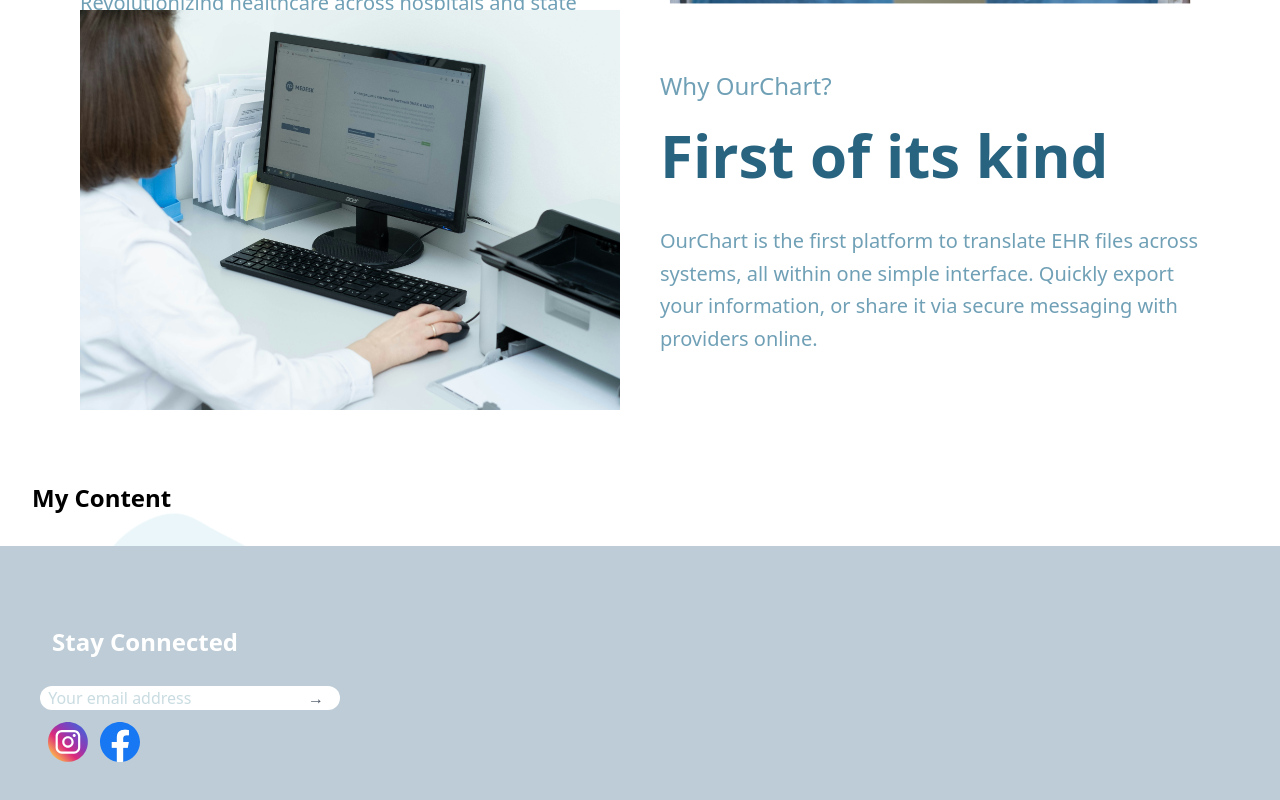
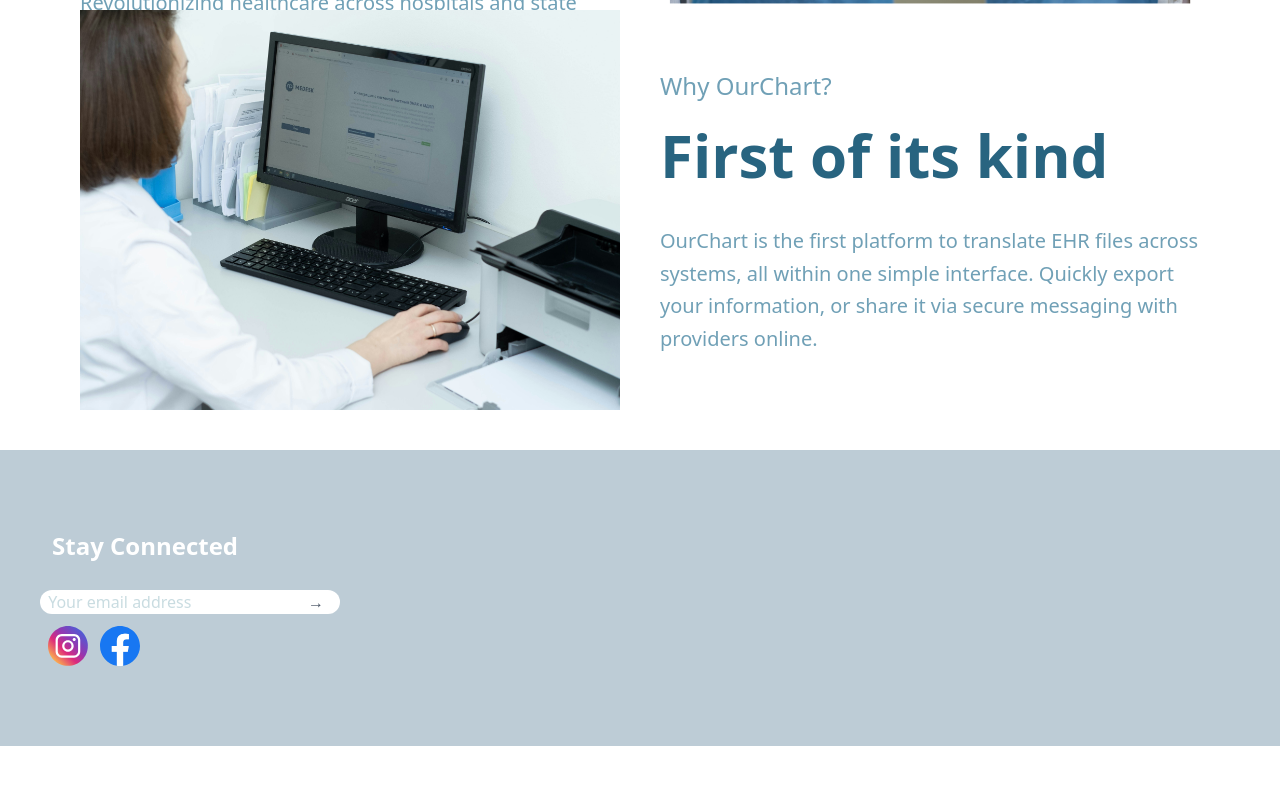
Before and after one commit to gesutherland/steelhacks25, a SvelteKit app: page / in a window 1280 px wide. Shown: the part 970-1770 px from the top of the page. After the commit the page ends 1716 px from the top, so only its background shows below. Built offline with nearby package versions, Linux system fonts and the light colour scheme; a web font is replaced by a local one.

Commit message:
no glob sadly

```diff
--- a/src/routes/+page.svelte
+++ b/src/routes/+page.svelte
@@ -38,19 +38,4 @@
     <p class="font-light text-xl text-[#70A0B6] leading-relaxed mt-8">OurChart is the first platform to translate EHR files across systems, all within one simple interface. Quickly export your information, or share it via secure messaging with providers online.</p>
   </div>
 </div>
-
-
-<div class="relative bg-white overflow-hidden">
-  <img
-    src="/gabblob.svg"
-    alt="Gabby Blob"
-    class="absolute top-0 left-10 w-80 h-80 opacity-70 z-20"
-  />
-
-  <div class="relative z-50 p-8">
-    <h1 class="text-2xl font-bold">My Content</h1>
-  </div>
-</div>
-
-
 <Footer />
```
